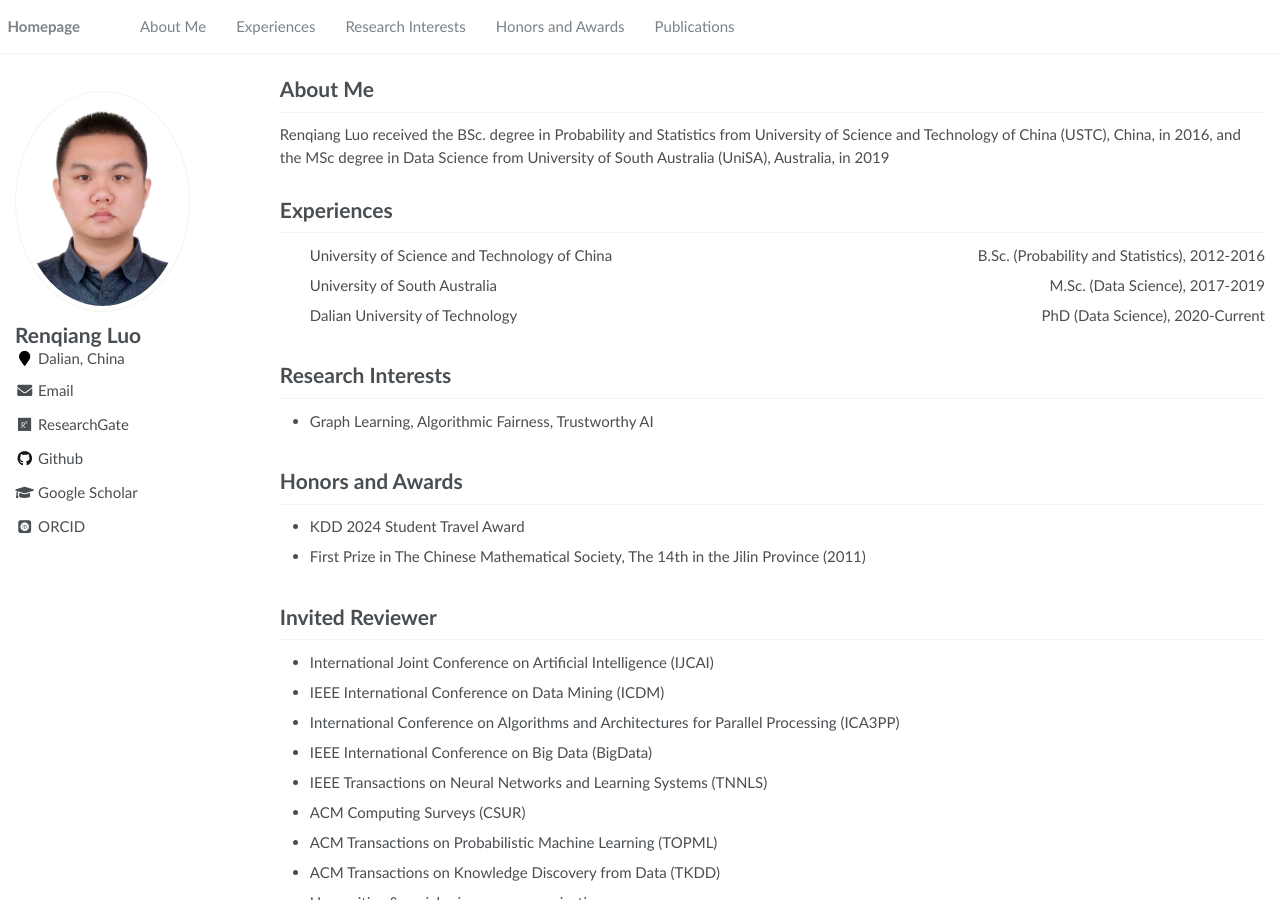
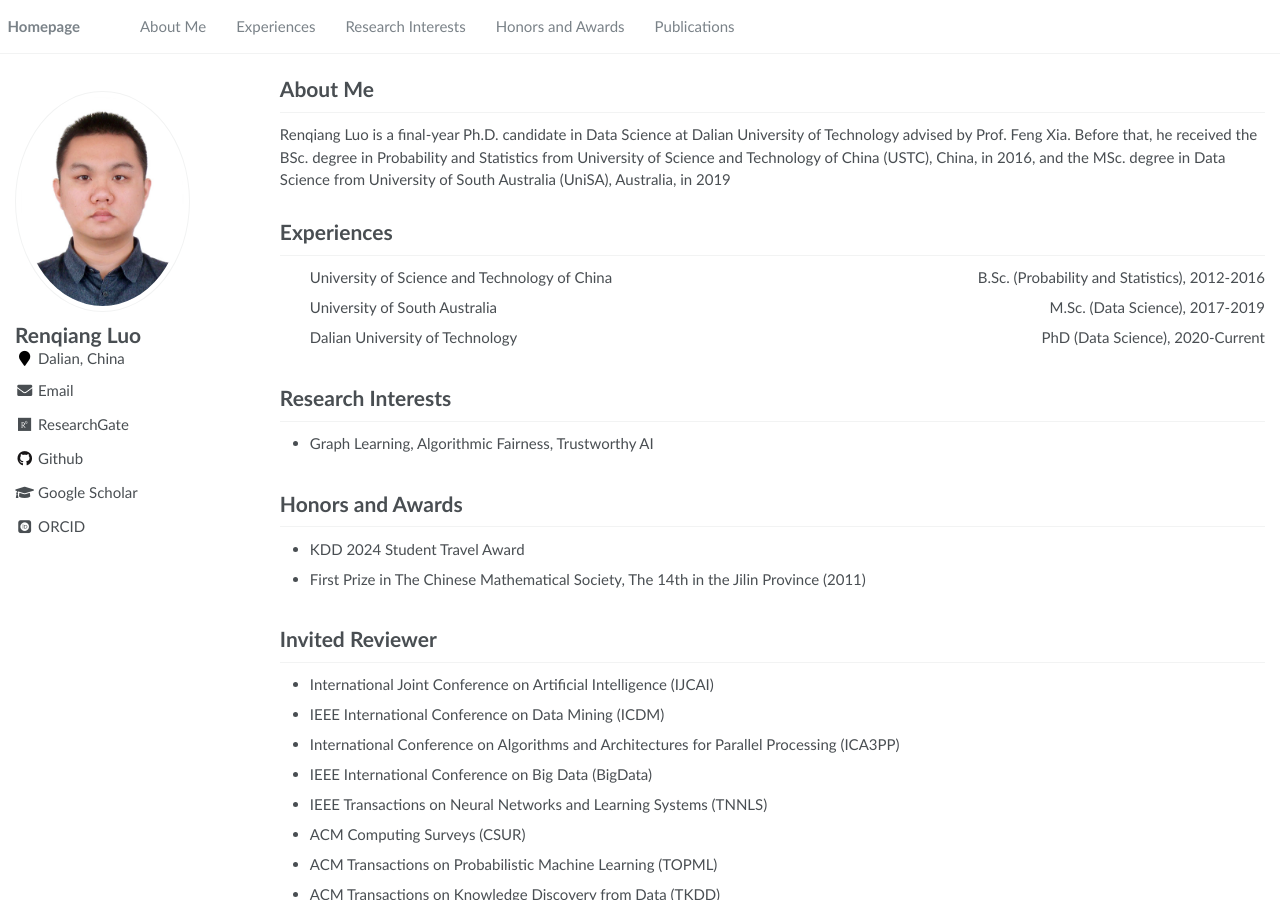
Before and after one commit to LuoRenqiang/Renqiang-Luo.github.io, a Jekyll site: the page built from _pages/about.md, in a window 1280 px wide and 900 px high. Built offline with Jekyll 4.4.1, drawn with Linux system fonts in a browser that asks for light colours; some web fonts are replaced.

Commit message:
Update about.md

```diff
--- a/_pages/about.md
+++ b/_pages/about.md
@@ -22,7 +22,8 @@ redirect_from:
 
 # About Me
 
-Renqiang Luo received the BSc. degree in Probability and Statistics from University of Science and Technology of China (USTC), China, in 2016, and the MSc degree in Data Science from University of South Australia (UniSA), Australia, in 2019
+Renqiang Luo is a final-year Ph.D. candidate in Data Science at Dalian University of Technology advised by Prof. Feng Xia.
+Before that, he received the BSc. degree in Probability and Statistics from University of Science and Technology of China (USTC), China, in 2016, and the MSc. degree in Data Science from University of South Australia (UniSA), Australia, in 2019
 
 <span class='anchor' id='-experiences'></span>
 
```
